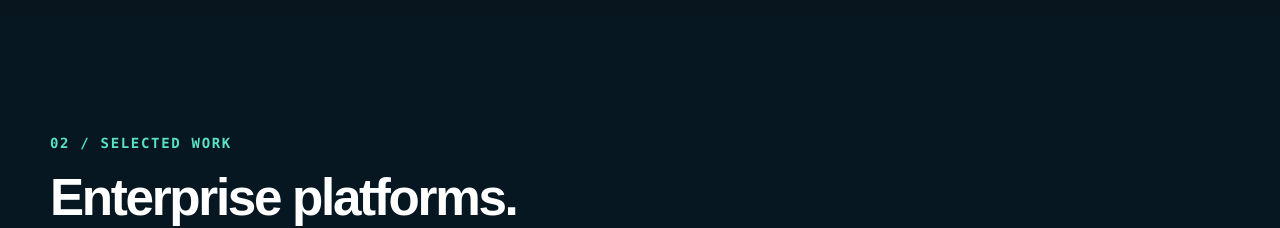
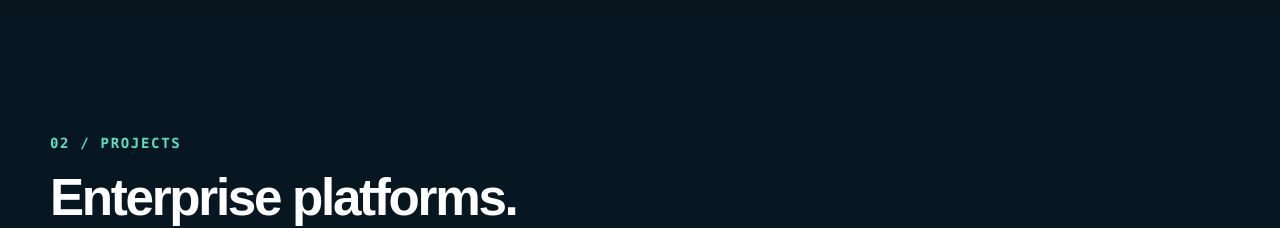
Before and after one commit to vedrico14/Portofolio-Rico_Fedryan, a Next.js app: page / in a window 1280 px wide. Shown: the part 1720-1948 px from the top of the page. Built offline with nearby package versions, Linux system fonts and the light colour scheme.

Commit message:
Change section heading from 'Selected work' to 'Projects'

```diff
--- a/app/page.tsx
+++ b/app/page.tsx
@@ -365,7 +365,7 @@ export default function Home() {
       <section className="section projects-section" id="projects">
         <div className="section-shell">
           <div className="section-heading">
-            <div className="eyebrow light">02 / Selected work</div>
+            <div className="eyebrow light">02 / Projects</div>
             <h2>Enterprise platforms.<br />Real operational impact.</h2>
           </div>
           <div className="projects-list">
```
